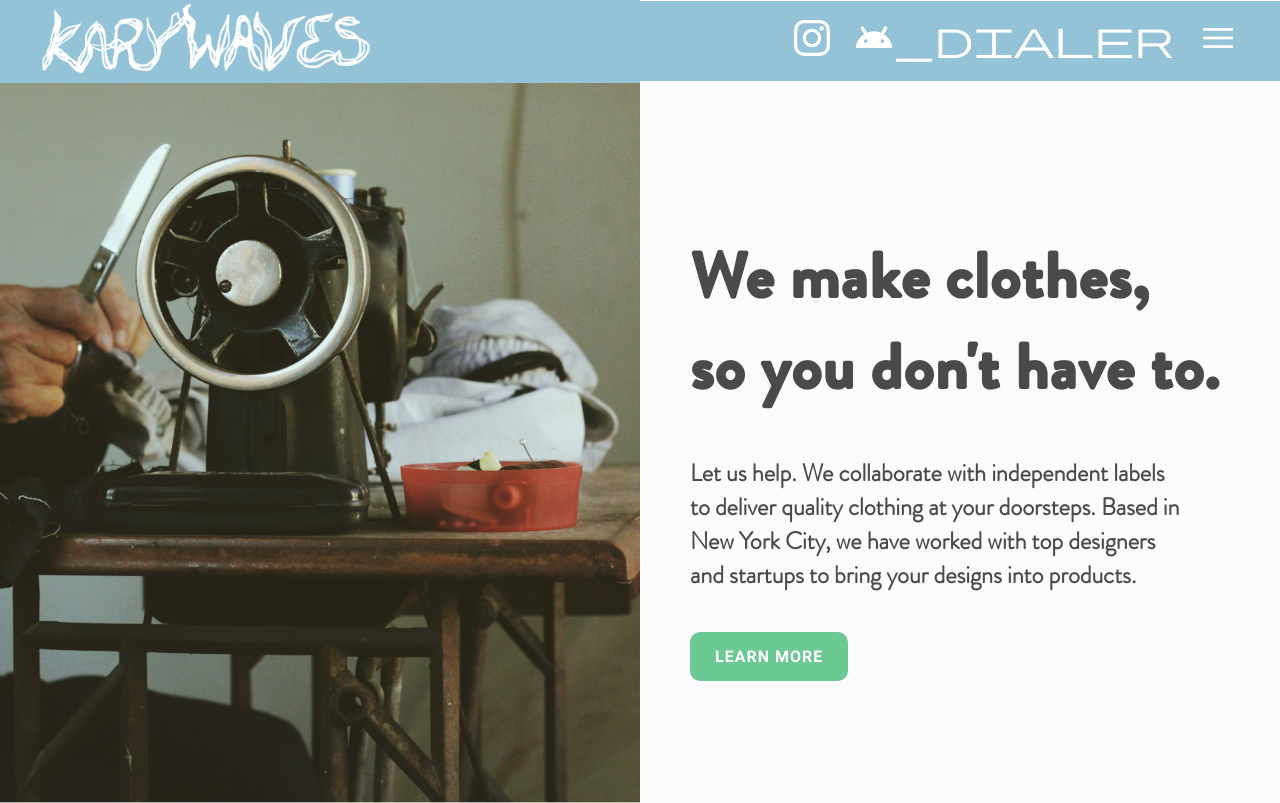
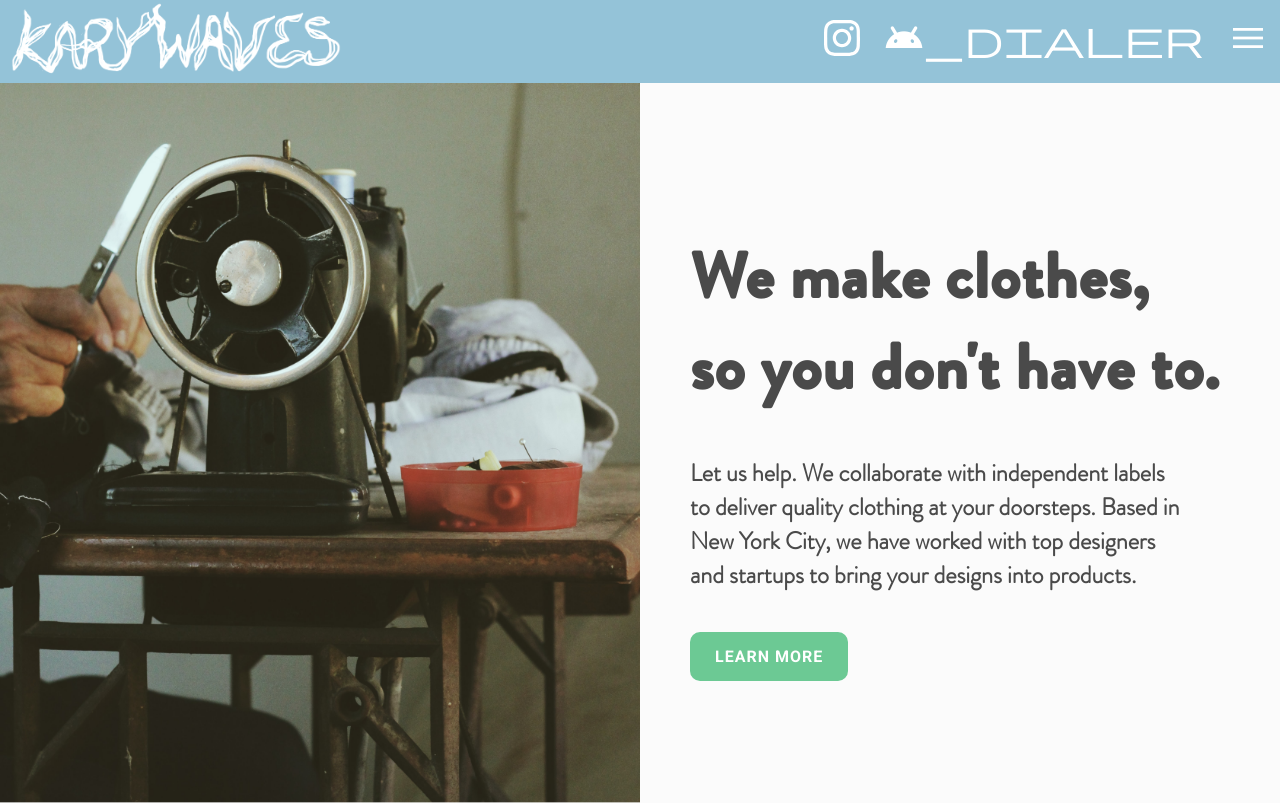
Before and after one commit to kmacancela/kw, a React (Create React App) app: page / in a window 1280 px wide. Built offline with nearby package versions, Linux system fonts and the light colour scheme.

Commit message:
fixed some bugs and adding more styling

```diff
--- a/src/App.css
+++ b/src/App.css
@@ -19,6 +19,8 @@ body {
     color: #4A4A4A;
     margin: 0;
     background-color: #FBFBFB;
+    width: 100vw;
+    overflow: hidden;
 }
 
 h1 {
--- a/src/App.jsx
+++ b/src/App.jsx
@@ -11,7 +11,7 @@ const App = () => {
 
   return (
     <Fragment>
-      <Navbar nav={nav} />
+      <Navbar nav={nav} handleNav={setNav} />
       <Routes>
         <Route path="/" element={<Intro handleNav={setNav} />} />
         <Route path="/how-to" element={<HowTo handleNav={setNav} />} />
--- a/src/components/Navbar/navbar.css
+++ b/src/components/Navbar/navbar.css
@@ -2,7 +2,8 @@
     display: flex;
     align-items: center;
     min-height: 10vh;
-    padding: 0 30px;
+    /* padding: 0 30px; */
+    width: 100vw;
     background: linear-gradient(
         to right,
         transparent 0%,
@@ -19,7 +20,7 @@
             content: url("../../img/logo-outline-fff.png"); }
     .navbar .hidden-bg {
         position: absolute;
-        width: 100%;
+        width: 100vw;
         min-height: 10vh;
         background: linear-gradient(
             to right,
@@ -29,6 +30,9 @@
             #94C3D8 100%
         );
         right: 0;
+        left: 0;
+        top: 0;
+        bottom: 0;
         z-index: -1; }
     .navbar .left {
         flex: 1;}
--- a/src/components/Navbar/navbar.jsx
+++ b/src/components/Navbar/navbar.jsx
@@ -2,8 +2,9 @@ import "./navbar.css"
 import Logo from "../../img/logo.png"
 import Instagram from "../../img/instagram.svg"
 import { Link, useNavigate } from 'react-router-dom';
+import React, { useEffect } from 'react';
 
-const Navbar = ({nav}) => {
+const Navbar = ({nav, handleNav}) => {
     const navigate = useNavigate();
     const onClick = (to) => {
         navigate(to);
@@ -21,16 +22,16 @@ const Navbar = ({nav}) => {
             console.log("default");
     }
 
-    const handleLoad = () => {
+    useEffect(() => {
         var logoEl = document.getElementsByClassName("logo")[0];
         if(logoEl) logoEl.classList.remove("hide");
-    }
+    }, 1000);
 
     return (
-        <div className="navbar" onLoad={handleLoad}>
+        <div className="navbar">
             <div className="left">
                 <div className="logo hide">
-                    <Link to="/">
+                    <Link to="/" onClick={() => handleNav(0)}>
                         <img src={Logo} alt="" />
                     </Link>
                 </div>
--- a/src/components/intro/intro.css
+++ b/src/components/intro/intro.css
@@ -10,3 +10,13 @@
     padding: 0 50px; }
     .page .right .wrapper h3 {
         padding-right: 50px; }
+
+#intro .right .wrapper.hide {
+    opacity: 0;
+}
+#intro .right .wrapper {
+    transition: opacity 500ms ease-in;
+}
+#intro .right .wrapper:not(.hide) {
+    opacity: 1;
+}
--- a/src/components/intro/intro.jsx
+++ b/src/components/intro/intro.jsx
@@ -9,18 +9,15 @@ const Intro = ({ handleNav }) => {
     }
 
     useEffect(() => {
-        handleNav(0);
-        setTimeout(function() {
-            var navbarEl = document.querySelector(".navbar");
-            // if(navbarEl) navbarEl.classList.remove("start");
+            var wrapperEl = document.getElementById("intro").getElementsByClassName("wrapper")[0];
+            if(wrapperEl) wrapperEl.classList.remove("hide");
         }, 1000);
-    });
 
     return (
-        <div className="page">
+        <div id="intro" className="page">
             <div className="left"></div>
             <div className="right">
-                <div className="wrapper">
+                <div className="wrapper hide">
                     <h1>We make clothes,<br/>so you don't have to.</h1>
                     <h3><b>Let us help.</b> We collaborate with independent labels to deliver quality clothing at your doorsteps. Based in New York City, we have worked with top designers and startups to bring your designs into products.</h3>
                     <button onClick={()=>onClick("/how-to")}>Learn more</button>
```
Lines whose indentation alone changed are shown as unchanged.
